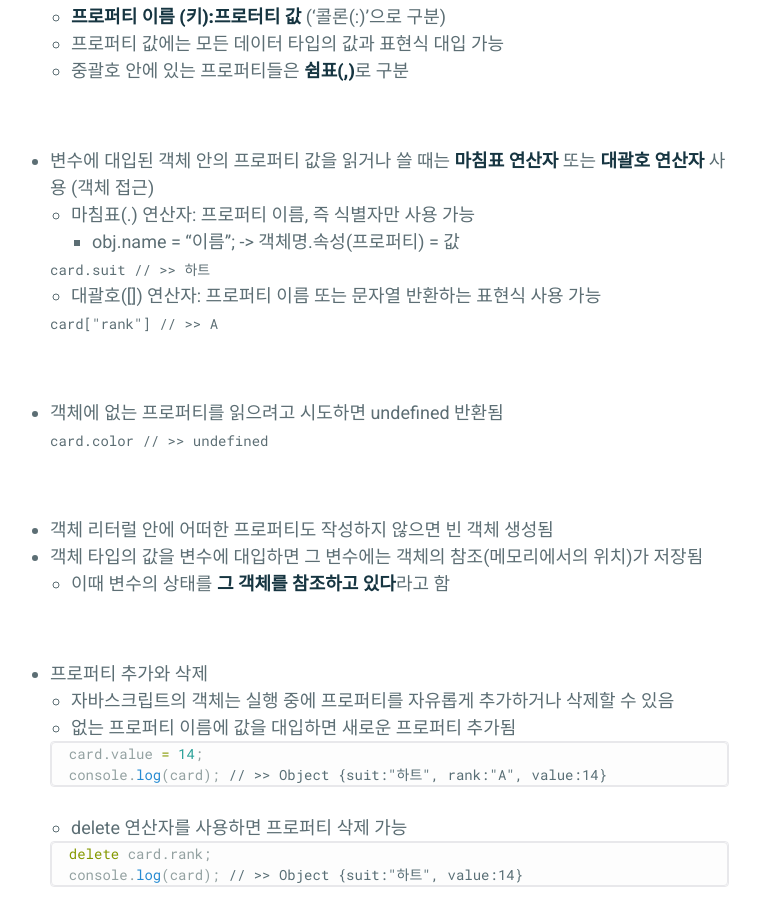
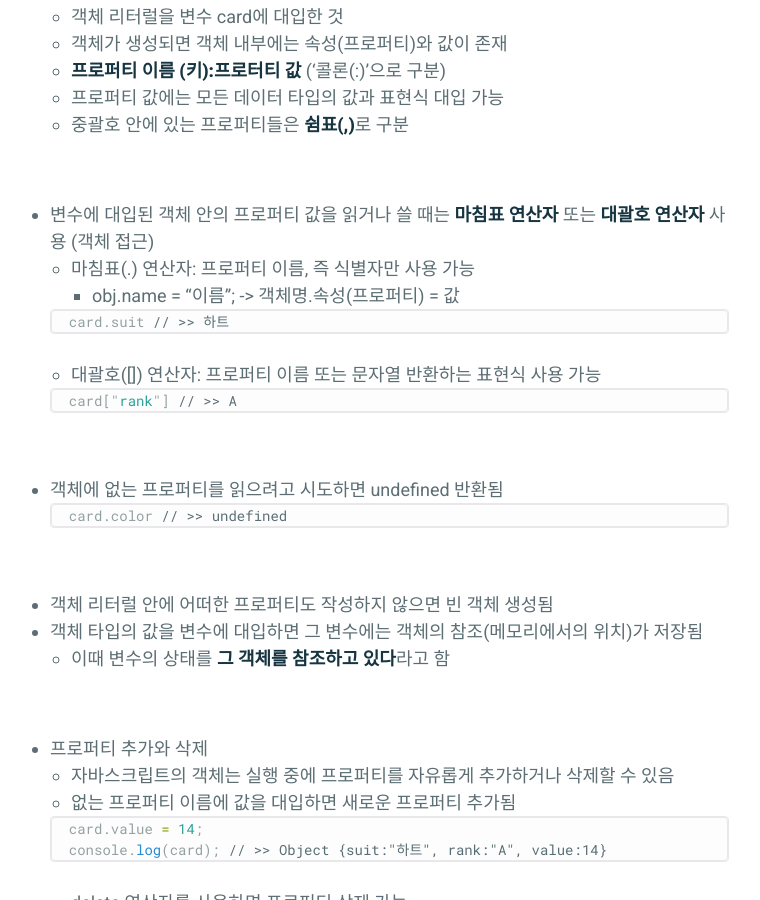
Before and after one commit to absolutelyfullycapable/absolutelyfullycapable.github.io, a Jekyll site: the page built from _posts/2020-09-13-javascript-객체의기초와생성방법.md, in a window 1280 px wide and 900 px high, scrolled down 1350 px. Shown: the whole window, without its empty margins (261-1021 px from the left). Built offline with Jekyll 4.4.1, drawn with Linux system fonts in a browser that asks for light colours; some of the changed text lies outside the part shown.

Commit message:
modify 2020-09-13 post errors

````diff
--- a/_posts/2020-09-13-javascript-객체의기초와생성방법.md
+++ b/_posts/2020-09-13-javascript-객체의기초와생성방법.md
@@ -25,8 +25,14 @@ comments: true
 -  자바스크립트 객체는 크게 네이티브 객체, 호스트 객체, 사용자 정의 객체로 나뉘어짐
 	- **네이티브 객체(Native  Object), 코어 객체(Core Object)**: ECMAScript 사양에 정의된 객체
 	    - 내장 생성자 객체(Object, String, Number, Boolean, Array, Function...), JSON, Math, Reflect 등
+
+    <br/>
+
 	- **호스트 객체(Host Object)**: ECMAScript에는 정의되어 있지 않지만 자바스크립트 실행 환경에 정의된 객체 -> 운영 체제, 웹 브라우저마다 달라짐
 	    - BOM 객체(Browser Object Model(브라우저 객체): Window, Navigator, History, Location, Screen, Document...), DOM 객체(Document Object Model(문서 객체 모델)), XMLHttpRequest 객체, HTML5의 각종 API...
+
+    <br/>
+
 	- **사용자 정의 객체(User-defined Object)**: 사용자가 정의한 자바스크립트 코드를 실행한 결과로 생성된 객체
 
 <br/>
@@ -57,17 +63,25 @@ comments: true
 	- 마침표(.) 연산자: 프로퍼티 이름, 즉 식별자만 사용 가능
 	    - obj.name = "이름"; -> 객체명.속성(프로퍼티) = 값
 
-    `card.suit // >> 하트`
+    ```js
+    card.suit // >> 하트
+    ```
+
+    <br/>
 
 	- 대괄호([]) 연산자: 프로퍼티 이름 또는 문자열 반환하는 표현식 사용 가능
 
-	`card["rank"] // >> A`
+	```js
+    card["rank"] // >> A
+    ```
 
 <br/>
 
 - 객체에 없는 프로퍼티를 읽으려고 시도하면 undefined 반환됨
 
-	`card.color // >> undefined`
+	```js
+    card.color // >> undefined
+    ```
 
 <br/>
 
@@ -184,7 +198,9 @@ console.log(address.연락처);
 - Date 생성자
 	- 날짜와 시간을 표현하는 객체 생성
 
-		`var now = new Date();`
+		```js
+        var now = new Date();
+        ```
 
 		- .getFullYear() : 연도를 뜻하는 숫자값
 		- .getMonth(); : 월을 뜻하는 숫자값, 0부터 시작
````
